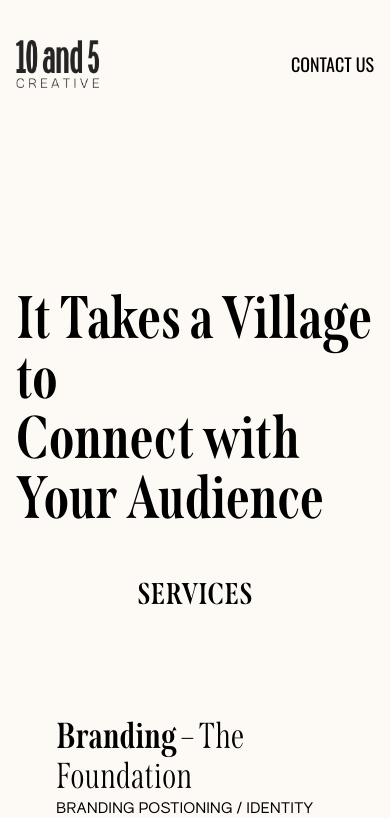
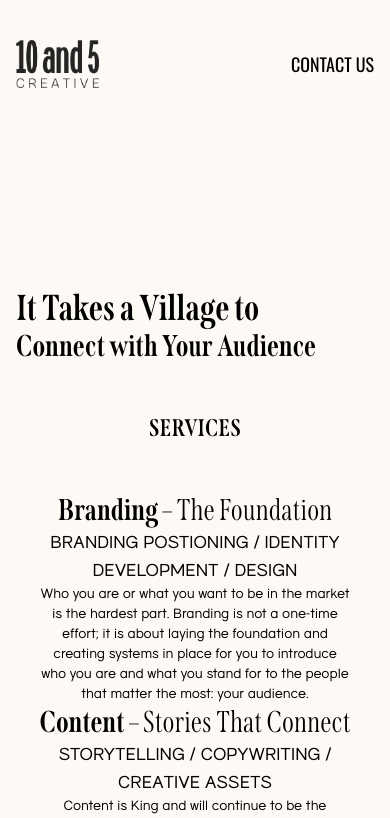
Before and after one commit to MMount98/10and5, a React (Create React App) app: page /services in a window 390 px wide. Shown: the top 818 px of the page. Built offline with nearby package versions, Linux system fonts and the light colour scheme.

Commit message:
testing mobile response changes in servicesList component

```diff
--- a/src/components/pages/servicesPage.js
+++ b/src/components/pages/servicesPage.js
@@ -5,15 +5,15 @@ export default function ServicesPage() {
   return (
     <>
       <div className="header">
-        <h1 className="text-6xl md:text-9xl font-span ml-4 md:ml-10 mt-40 md:mt-80">
+        <h1 className="text-4xl md:text-9xl font-span ml-4 md:ml-10 mt-40 md:mt-80">
           It Takes a Village to
         </h1>
-        <h1 className="text-6xl md:text-9xl font-span ml-4 md:ml-10 ">
+        <h1 className="text-3xl md:text-9xl font-span ml-4 md:ml-10 ">
           Connect with Your Audience
         </h1>
       </div>
       <div>
-        <h2 className="text-3xl font-span text-center m-12">SERVICES</h2>
+        <h2 className="md:text-3xl text-2xl font-span text-center m-12">SERVICES</h2>
       </div>
       <div className="servivesList">
         <ServicesList
--- a/src/components/servicesList/index.js
+++ b/src/components/servicesList/index.js
@@ -1,13 +1,15 @@
 const ServicesList = ({ h3, h4, h5, descrpition }) => {
   return (
     <>
-      <div className="content p-14">
-        <h3 className="font-span text-4xl md:my-1">
-          {h3}
-          <span className="font-spanlight"> – {h4}</span>
-        </h3>
-        <h5 className="font-napzer md:my-1">{h5}</h5>
-        <p className="font-napzer md:pr-148">{descrpition}</p>
+      <div className="content">
+        <div className="md:p-14 px-5 md:text-left text-center">
+          <h3 className="font-span md:text-4xl text-3xl md:my-1">
+            {h3}
+            <span className="font-spanlight text"> – {h4}</span>
+          </h3>
+          <h5 className="font-napzer md:my-1 text-lg">{h5}</h5>
+          <p className="font-napzer md:pr-148 text-sm px-5">{descrpition}</p>
+        </div>
       </div>
     </>
   );
```
